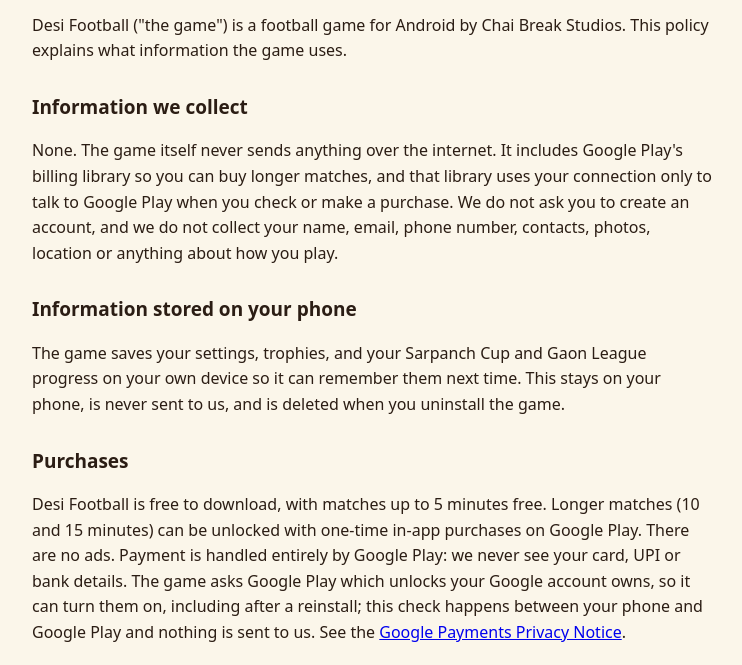
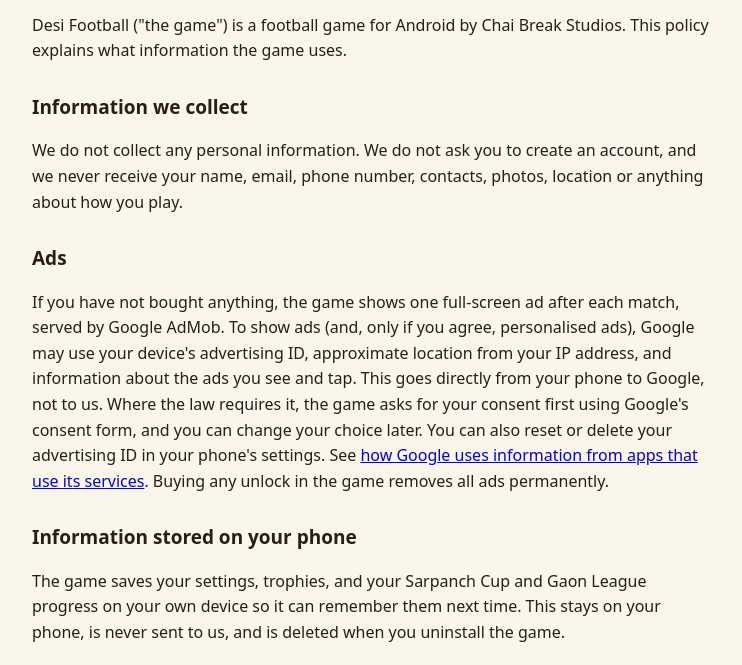
Before and after one commit to kshetty851-bit/desi-football-privacy, a plain HTML site: page index.html in a window 1280 px wide. Shown: the part 135-800 px from the top of the page, without its empty margins (268-1010 px from the left). Drawn offline with Linux system fonts and the light colour scheme.

Commit message:
Privacy policy: ads (Google AdMob)

```diff
--- a/index.html
+++ b/index.html
@@ -16,13 +16,16 @@ h1 { font-size: 28px; } h2 { font-size: 19px; margin-top: 28px; }
 <p>Desi Football ("the game") is a football game for Android by Chai Break Studios. This policy explains what information the game uses.</p>
 
 <h2>Information we collect</h2>
-<p>None. The game itself never sends anything over the internet. It includes Google Play's billing library so you can buy longer matches, and that library uses your connection only to talk to Google Play when you check or make a purchase. We do not ask you to create an account, and we do not collect your name, email, phone number, contacts, photos, location or anything about how you play.</p>
+<p>We do not collect any personal information. We do not ask you to create an account, and we never receive your name, email, phone number, contacts, photos, location or anything about how you play.</p>
+
+<h2>Ads</h2>
+<p>If you have not bought anything, the game shows one full-screen ad after each match, served by Google AdMob. To show ads (and, only if you agree, personalised ads), Google may use your device's advertising ID, approximate location from your IP address, and information about the ads you see and tap. This goes directly from your phone to Google, not to us. Where the law requires it, the game asks for your consent first using Google's consent form, and you can change your choice later. You can also reset or delete your advertising ID in your phone's settings. See <a href="https://policies.google.com/technologies/partner-sites">how Google uses information from apps that use its services</a>. Buying any unlock in the game removes all ads permanently.</p>
 
 <h2>Information stored on your phone</h2>
 <p>The game saves your settings, trophies, and your Sarpanch Cup and Gaon League progress on your own device so it can remember them next time. This stays on your phone, is never sent to us, and is deleted when you uninstall the game.</p>
 
 <h2>Purchases</h2>
-<p>Desi Football is free to download, with matches up to 5 minutes free. Longer matches (10 and 15 minutes) can be unlocked with one-time in-app purchases on Google Play. There are no ads. Payment is handled entirely by Google Play: we never see your card, UPI or bank details. The game asks Google Play which unlocks your Google account owns, so it can turn them on, including after a reinstall; this check happens between your phone and Google Play and nothing is sent to us. See the <a href="https://payments.google.com/payments/apis-secure/u/0/get_legal_document?ldo=0&ldt=privacynotice">Google Payments Privacy Notice</a>.</p>
+<p>Desi Football is free to download, with matches up to 5 minutes free. Longer matches (10 and 15 minutes) can be unlocked with one-time in-app purchases on Google Play. Any purchase also removes all ads for good. Payment is handled entirely by Google Play: we never see your card, UPI or bank details. The game asks Google Play which unlocks your Google account owns, so it can turn them on, including after a reinstall; this check happens between your phone and Google Play and nothing is sent to us. See the <a href="https://payments.google.com/payments/apis-secure/u/0/get_legal_document?ldo=0&ldt=privacynotice">Google Payments Privacy Notice</a>.</p>
 
 <h2>Children</h2>
 <p>The game is not directed at children under 13, and we do not knowingly collect personal information from anyone, including children.</p>
```
